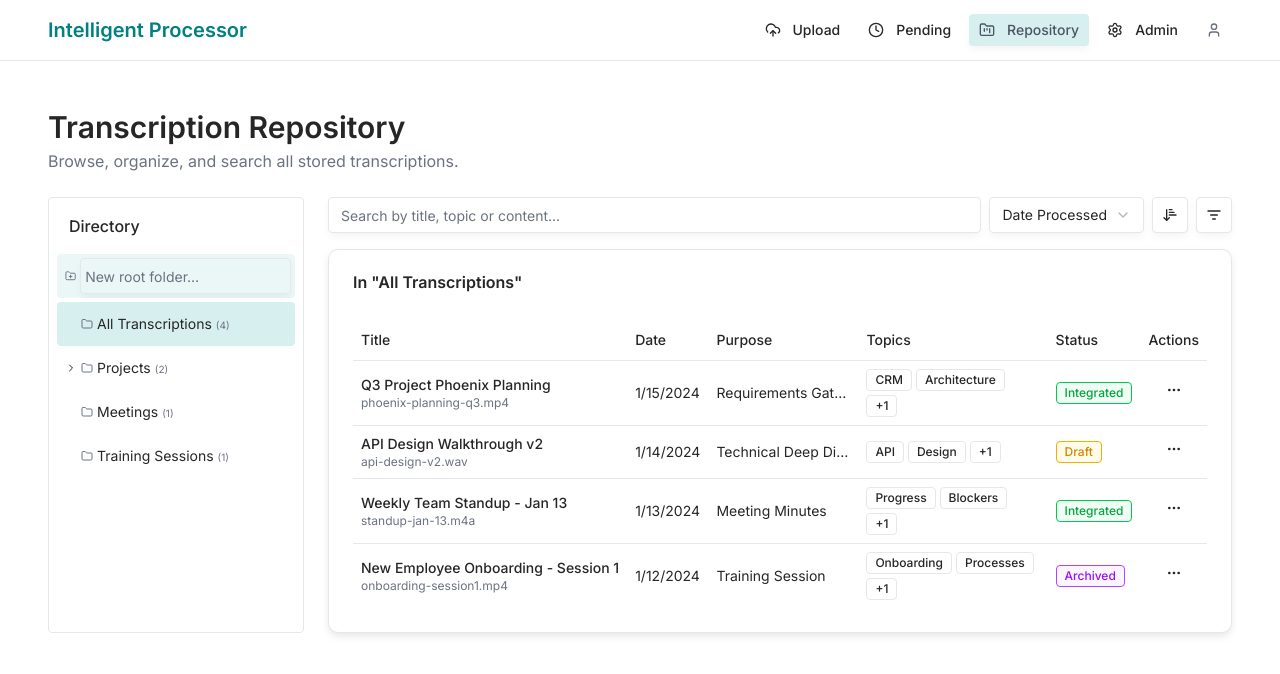
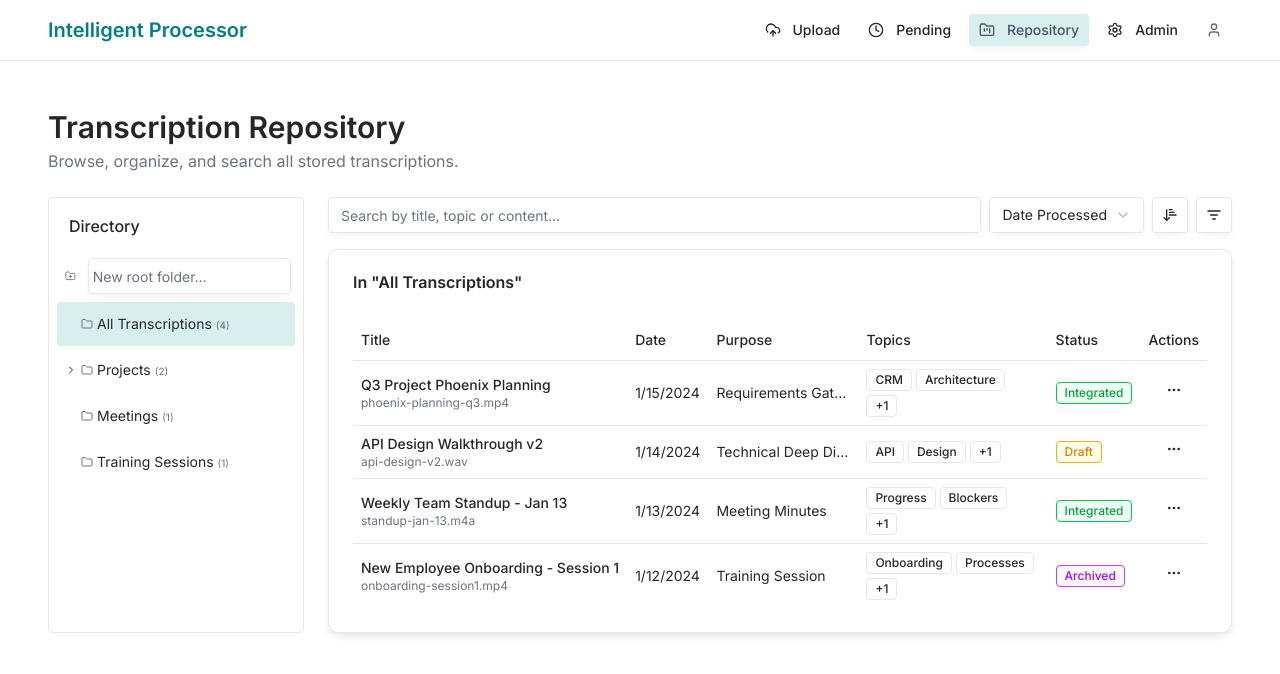
Before and after one commit to alimon777/TranscribeProject, a React (Vite) app in the folder frontend/: page /repository in a window 1280 px wide. Shown: the top 674 px of the page. Built offline with nearby package versions, Linux system fonts and the light colour scheme.

Commit message:
minor tree view change

```diff
--- a/frontend/src/components/ui/tree-view.jsx
+++ b/frontend/src/components/ui/tree-view.jsx
@@ -88,7 +88,7 @@ const TreeItem = React.memo(({
   return (
     <li role="treeitem" aria-expanded={canToggle ? isExpanded : undefined} aria-selected={isSelected} className="list-none">
       <div
-        className={cn("flex items-center gap-1 py-1 pr-1 rounded group", {
+        className={cn("flex items-center gap-1 py-1 pr-1 rounded group mb-0.5", {
           "hover:bg-accent": !isRenaming,
           "bg-accent": isSelected
         })}
@@ -134,7 +134,7 @@ const TreeItem = React.memo(({
         )}
 
         {enableEditing && isFolderItem && !isRenaming && (
-          <DropdownMenu>
+          <DropdownMenu onOpenChange={(open) => open && onSelectNode?.(item.id)}>
             <DropdownMenuTrigger asChild>
               <Button variant="ghost" size="icon" className="opacity-0 group-hover:opacity-100">
                 <MoreHorizontal className="h-3 w-3" />
@@ -303,8 +303,8 @@ export const TreeView = ({
   return (
     <div className={className}>
       {allowRootFolderAdd && enableEditing && (
-        <div className="flex items-center gap-1 py-1 pr-1 bg-accent/50 rounded mb-1" style={{ paddingLeft: '0.5rem' }}>
-          <FolderPlus className="h-3 w-3 text-muted-foreground" />
+        <div className="flex items-center gap-1 py-1 pr-1 rounded mb-1" style={{ paddingLeft: '0.5rem' }}>
+          <FolderPlus className="h-3 w-3 text-muted-foreground mr-2" />
           <Input
             value={newNameVal}
             placeholder="New root folder…"
```
